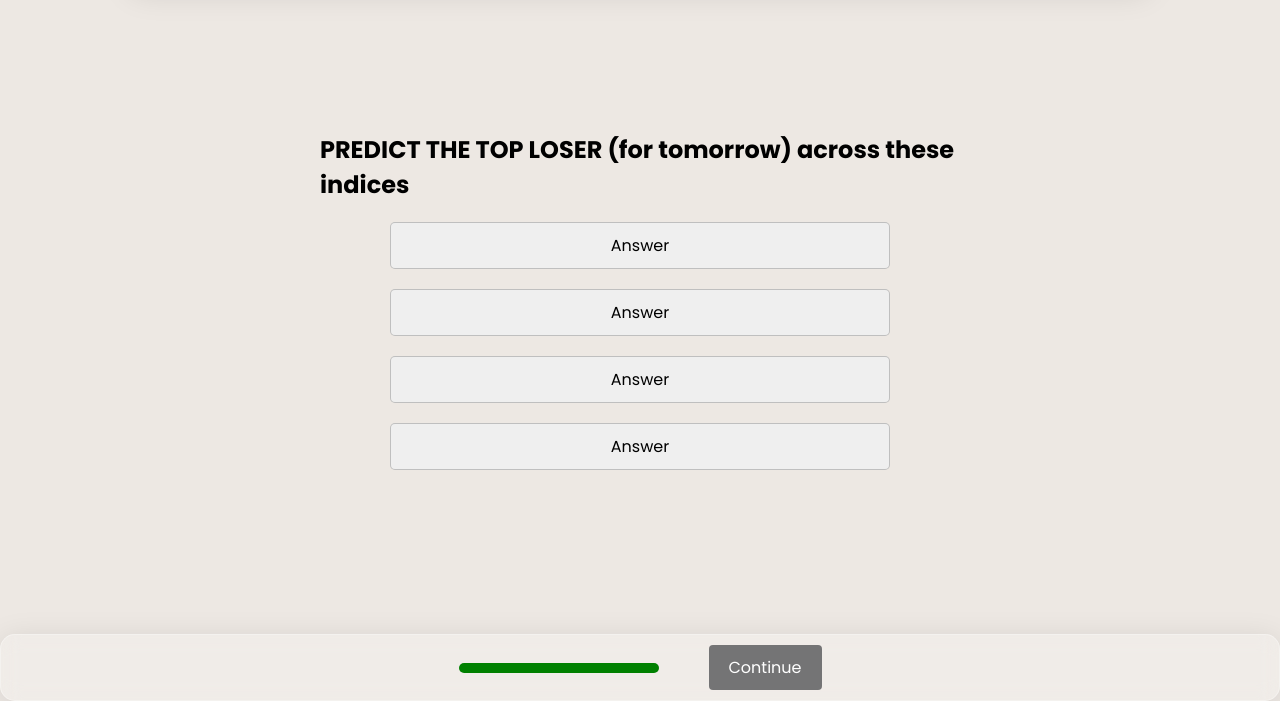
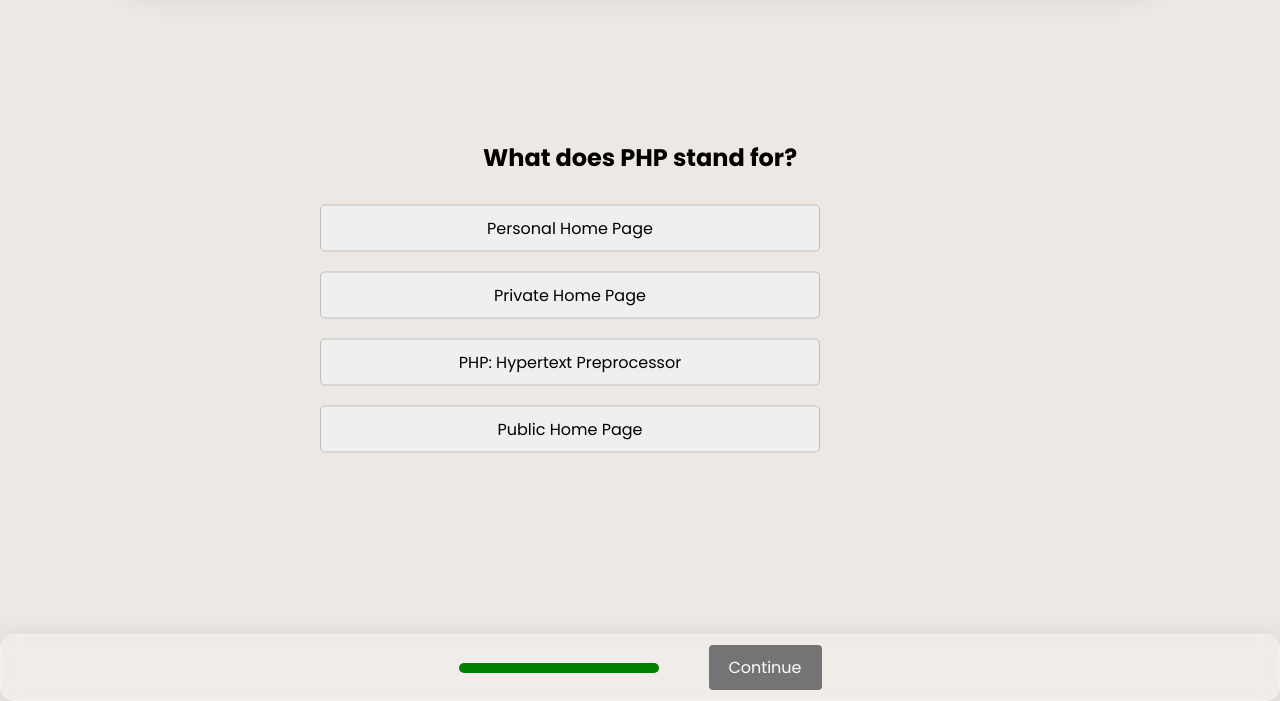
Before and after one commit to mohamed-elhaissan/Quiz-App, a plain HTML site: page index.html in a window 1280 px wide. Shown: the part 99-800 px from the top of the page. Drawn offline with nearby package versions, Linux system fonts and the light colour scheme.

Commit message:
updating

```diff
--- a/index.html
+++ b/index.html
@@ -16,14 +16,13 @@
     </header>
     <section>
         <h2>PREDICT THE TOP LOSER (for tomorrow) across these indices</h2>
-        <button class="asnwer-btn">Answer</button>
-        <button class="asnwer-btn">Answer</button>
-        <button class="asnwer-btn">Answer</button>
-        <button class="asnwer-btn">Answer</button>
+        <div class="btns">
+
+        </div>
     </section>
     <footer>
         <span></span>
-        <button>Continue</button>
+        <button id="cont">Continue</button>
     </footer>
     <script type="module" src="https://unpkg.com/ionicons@7.1.0/dist/ionicons/ionicons.esm.js"></script>
     <script nomodule src="https://unpkg.com/ionicons@7.1.0/dist/ionicons/ionicons.js"></script>
--- a/script.js
+++ b/script.js
@@ -1,87 +1,109 @@
 const quizQuestions = [
     {
-        question: "What is the capital of France?",
-        options: ["Berlin", "Madrid", "Paris", "Rome"],
+        question: "What does PHP stand for?",
+        options: ["Personal Home Page", "Private Home Page", "PHP: Hypertext Preprocessor", "Public Home Page"],
         correctAnswer: 2
     },
     {
-        question: "Who wrote the play 'Romeo and Juliet'?",
-        options: ["William Shakespeare", "Charles Dickens", "Mark Twain", "J.K. Rowling"],
+        question: "How do you write 'Hello World' in PHP?",
+        options: ["echo 'Hello World';", "print('Hello World');", "document.write('Hello World');", "printf('Hello World');"],
         correctAnswer: 0
     },
     {
-        question: "What is the smallest planet in our solar system?",
-        options: ["Venus", "Mars", "Mercury", "Pluto"],
+        question: "Which of the following is a PHP super global variable?",
+        options: ["$_POST", "$POST", "POST", "$_SESSION"],
+        correctAnswer: 0
+    },
+    {
+        question: "How do you create a variable in PHP?",
+        options: ["var $variableName;", "int $variableName;", "$variableName;", "string $variableName;"],
         correctAnswer: 2
     },
     {
-        question: "What is the chemical symbol for gold?",
-        options: ["Au", "Ag", "Fe", "Hg"],
+        question: "Which function is used to get the length of a string in PHP?",
+        options: ["length()", "strlen()", "strlength()", "size()"],
+        correctAnswer: 1
+    },
+    {
+        question: "What is the correct way to include a file in PHP?",
+        options: ["#include 'file.php';", "include 'file.php';", "require 'file.php';", "Both include and require"],
+        correctAnswer: 3
+    },
+    {
+        question: "Which of the following is used to start a session in PHP?",
+        options: ["session_start();", "start_session();", "begin_session();", "session_begin();"],
         correctAnswer: 0
     },
     {
-        question: "Which organ in the human body is responsible for pumping blood?",
-        options: ["Brain", "Liver", "Heart", "Lungs"],
+        question: "How do you define a constant in PHP?",
+        options: ["const NAME = 'value';", "define('NAME', 'value');", "constant NAME = 'value';", "define NAME 'value';"],
+        correctAnswer: 1
+    },
+    {
+        question: "What is the correct way to create an array in PHP?",
+        options: ["$array = 'apple', 'banana', 'cherry';", "$array = array('apple', 'banana', 'cherry');", "$array = ['apple', 'banana', 'cherry'];", "Both b and c"],
+        correctAnswer: 3
+    },
+    {
+        question: "How do you add a comment in PHP?",
+        options: ["<!-- Comment -->", "// Comment", "/* Comment */", "Both b and c"],
+        correctAnswer: 3
+    },
+    {
+        question: "Which operator is used for string concatenation in PHP?",
+        options: ["+", ".", ",", "&"],
+        correctAnswer: 1
+    },
+    {
+        question: "Which of the following is used to get information sent via a POST request?",
+        options: ["$_POST", "$POST", "$_REQUEST", "$POSTDATA"],
+        correctAnswer: 0
+    },
+    {
+        question: "Which of the following is used to terminate the script execution in PHP?",
+        options: ["exit()", "end()", "terminate()", "stop()"],
+        correctAnswer: 0
+    },
+    {
+        question: "What is the default file extension for PHP files?",
+        options: [".html", ".xml", ".php", ".js"],
         correctAnswer: 2
     },
     {
-        question: "What is the process by which plants make their food?",
-        options: ["Respiration", "Digestion", "Photosynthesis", "Fermentation"],
-        correctAnswer: 2
-    },
-    {
-        question: "Which gas is most abundant in the Earth's atmosphere?",
-        options: ["Oxygen", "Nitrogen", "Carbon Dioxide", "Hydrogen"],
-        correctAnswer: 1
-    },
-    {
-        question: "What is the boiling point of water at sea level in Celsius?",
-        options: ["90°C", "100°C", "110°C", "120°C"],
-        correctAnswer: 1
-    },
-    {
-        question: "Who proposed the theory of relativity?",
-        options: ["Isaac Newton", "Albert Einstein", "Nikola Tesla", "Galileo Galilei"],
-        correctAnswer: 1
-    },
-    {
-        question: "What is the hardest natural substance on Earth?",
-        options: ["Gold", "Iron", "Diamond", "Platinum"],
-        correctAnswer: 2
-    },
-    {
-        question: "Who was the first President of the United States?",
-        options: ["Thomas Jefferson", "John Adams", "George Washington", "Abraham Lincoln"],
-        correctAnswer: 2
-    },
-    {
-        question: "In which year did World War II end?",
-        options: ["1942", "1945", "1948", "1950"],
-        correctAnswer: 1
-    },
-    {
-        question: "Which ancient civilization built the pyramids?",
-        options: ["Romans", "Greeks", "Egyptians", "Mayans"],
-        correctAnswer: 2
-    },
-    {
-        question: "Who was the famous nurse during the Crimean War?",
-        options: ["Florence Nightingale", "Clara Barton", "Mary Seacole", "Edith Cavell"],
+        question: "Which function is used to get the type of a variable in PHP?",
+        options: ["gettype()", "typeof()", "var_type()", "type()"],
         correctAnswer: 0
     },
     {
-        question: "What wall separated East and West Berlin during the Cold War?",
-        options: ["The Berlin Wall", "The Great Wall"],
+        question: "How do you check if a variable is set in PHP?",
+        options: ["isset()", "is_set()", "isdefined()", "defined()"],
         correctAnswer: 0
+    },
+    {
+        question: "Which of the following is a valid way to declare a PHP function?",
+        options: ["function myFunction()", "def myFunction()", "create myFunction()", "fun myFunction()"],
+        correctAnswer: 0
+    },
+    {
+        question: "Which of the following is the correct way to get the value of the 'name' attribute from an HTML form input in PHP?",
+        options: ["$_GET['name']", "$_POST['name']", "$_REQUEST['name']", "All of the above"],
+        correctAnswer: 3
+    },
+    {
+        question: "Which of the following is the correct way to connect to a MySQL database in PHP?",
+        options: ["mysql_connect()", "mysqli_connect()", "pdo_connect()", "Both b and c"],
+        correctAnswer: 3
     }
 ];
-const continueBtn = document.querySelector('button:last-of-type');
-const asnwerBtns = document.querySelectorAll('.asnwer-btn');
+
+
+
+
+const continueBtn = document.getElementById('cont');
 const myqesution = document.querySelector('section h2');
 var currentindex = 0;
 var currentscore = 0;
-var currentindex = 0;
-var currentscore = 0;
+
 
 // for close the app
 function quit() {
@@ -93,22 +115,60 @@ function startquiz() {
     currentscore = 0;
     showQuestion();
 }
+
 startquiz();
-function showQuestion(currentindex) {
-    myqesution.innerHTML = quizQuestions[currentindex].question;
-    for (let index = 0; index < asnwerBtns.length; index++) {
-        asnwerBtns[index].innerHTML = quizQuestions[currentindex].options[index];
-        if (quizQuestions[currentindex].correctAnswer == index) {
-            asnwerBtns[index].setAttribute('correct','true');
-        }
-    }
-}
+
+// moving  to other question
 continueBtn.addEventListener('click',function(){
     if(currentindex<quizQuestions.length){
-        showQuestion(currentindex+1);
+        currentindex++;
+        showQuestion();
     }
     else {
         alert('game is done');
     }
 
-})
+});
+
+const asnwerBtns = document.querySelectorAll('.asnwer-btn');
+// showing question one by one and add the dataset to the correct answer
+function showQuestion() {
+    myqesution.innerHTML = quizQuestions[currentindex].question;
+    resetBtns();
+    let arrayLenght = quizQuestions[currentindex].options.length
+    for (let index = 0; index < arrayLenght; index++) {
+        let btn = document.createElement('button');
+        btn.classList.add('asnwer-btn');
+        btn.textContent = quizQuestions[currentindex].options[index];
+        if (quizQuestions[currentindex].correctAnswer == index) {
+            btn.setAttribute('correct','true');
+        }
+        // disabled the button when the user click on a button if its correct or not !
+        document.querySelector('.btns').appendChild(btn);
+        btn.addEventListener('click',()=>{
+            if(btn.getAttribute('correct') == 'true'){
+                currentscore++;
+                btn.classList.add('correct');
+            }
+            else {
+                btn.classList.add('notcorrect');
+            }
+            Array.from(asnwerBtns).forEach((element)=>{
+                if (element.getAttribute('correct')==='true') {
+                    element.classList.add('correct');
+                }
+                element.disabled = true;
+            })
+        })
+
+    }
+
+}
+
+
+// when the user click on continu button here the function gonna delete the old buttons and the showquestion functon gonna create another new button
+function resetBtns(){
+    while (document.querySelector('.btns').firstChild) {
+        document.querySelector('.btns').removeChild(document.querySelector('.btns').firstChild);
+    }
+}
--- a/style.css
+++ b/style.css
@@ -48,7 +48,9 @@ section {
     justify-content: center;
     align-items: center;
 }
+
 .asnwer-btn {
+    margin: 10px 0px;
     width: 500px;
     padding: 10px;
     font-size: 16px;
@@ -57,9 +59,9 @@ section {
     cursor: pointer;
     transition: all .3s ease;
 }
-.asnwer-btn:hover {
-    background-color: black;
-    color: #fff;
+.asnwer-btn:hover:not([disabled]) {
+    background-color: #e5e5e5;
+    color: #000;
 }
 footer {
     width: 100%;
@@ -98,3 +100,16 @@ footer button {
 footer button:hover {
     background-color: #747475e3;
 }
+.correct {
+    background-color: green;
+    color: #e5e5e5;
+}
+.notcorrect {
+    background-color: red;
+}
+h2 {
+    text-align: center;
+}
+button:disabled {
+    cursor: no-drop;
+}
```
